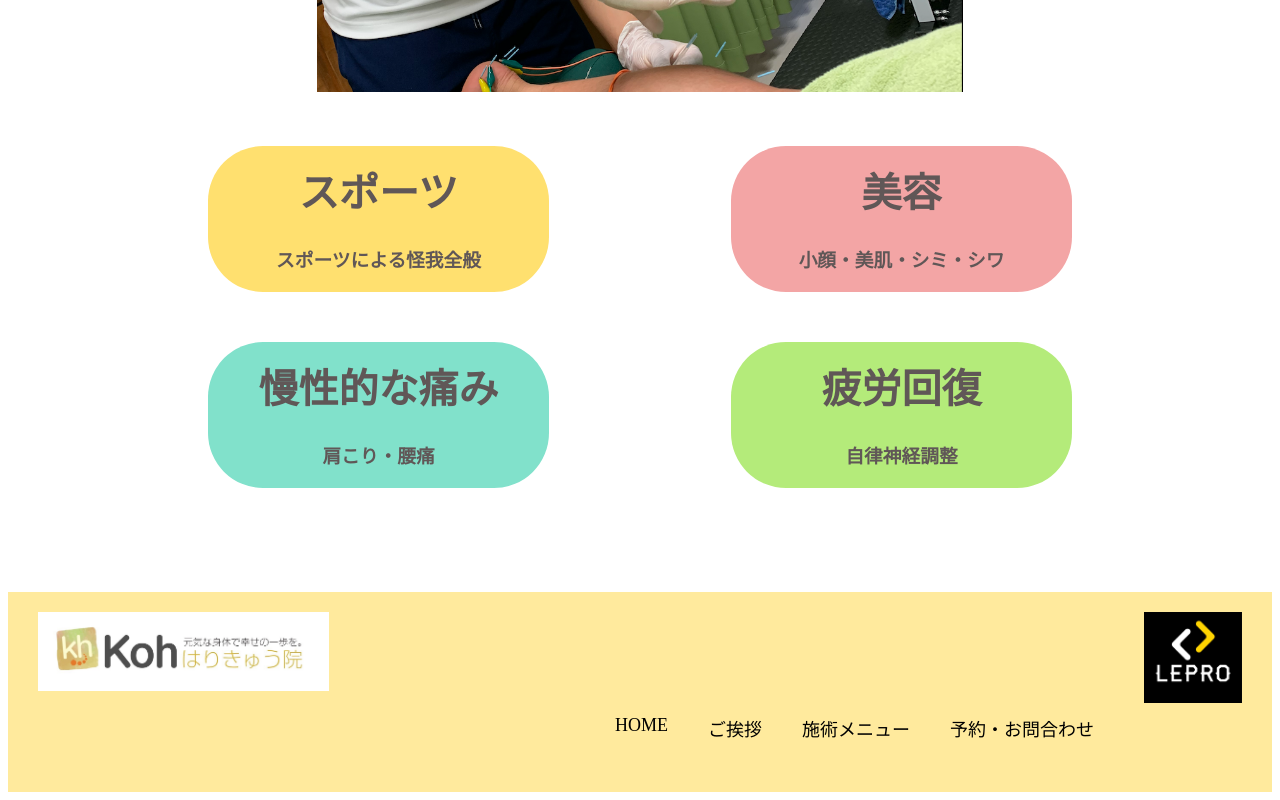
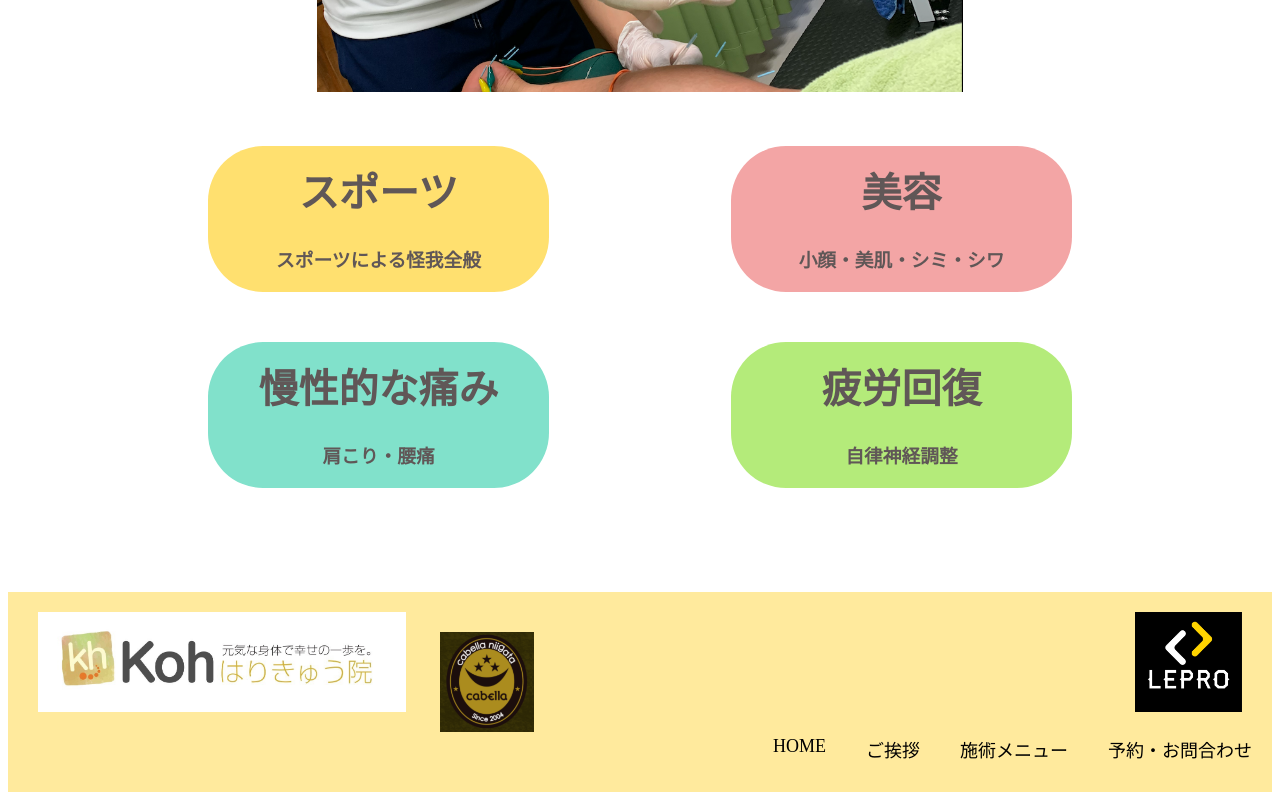
Before and after one commit to Koh-89/HOME, a plain HTML site: page index.html in a window 1280 px wide. Shown: the part 649-1449 px from the top of the page. Drawn offline with Linux system fonts and the light colour scheme.

Commit message:
Update index.html

```diff
--- a/index.html
+++ b/index.html
@@ -7,7 +7,7 @@
 
 <body>
   <div class="topper">
-    <img class="Koh_logo1" src="IMG_0642.JPG" width="522" height="143" alt="Koh_logo.1">
+      <a href="https://koh-89.github.io/Home/"><img class="Koh_logo1" src="IMG_0642.JPG" width="522" height="143" alt="Koh_logo.1"></a>
     <div class="SNS">
       <a class="insta sns" href="https://www.instagram.com/koh_8.9"><img src="instagram_logo.png" width="72" height="74" alt="insta"></a>
       <a class="line sns" href="https://line.me/R/ti/p/%40quh2018h"><img src="LINE_SOCIAL_Basic.png" width="65" height="65" alt="line"></a>
@@ -47,9 +47,10 @@
       </div>
     </div>
   </div>
-  <div class="footer">
-    <img class="Koh_logo2"src="IMG_0642.JPG"width="291" height="79" alt="Koh_logo2">
-    <img class="LEPRO"src="LEPRO-logo.JPG"width="98" height="91"alt="LEPRO_logo">
+ <div class="footer">
+    <a href="#"><img class="Koh_logo2" src="IMG_0642.JPG"width="auto" height="100" alt="Koh_logo2"></a>
+    <a href="http://www.cabella-niigata.com/"><img class="カベーラロゴ" src="カベーラロゴ.png" alt="カベーラ_logo" width="auto" height="100"></a>
+    <a href="#"><img class="LEPRO"src="LEPRO-logo.JPG"width="auto" height="100"alt="LEPRO_logo"></a>
     <div class="menu">
     　　<a class="お問合わせ menu_con2" href="https://koh-89.github.io/yoyaku/">予約・お問合わせ</a>
       　<a class="施術メニュー menu_con2" href="https://koh-89.github.io/sejutumenu/">施術メニュー</a>
```
